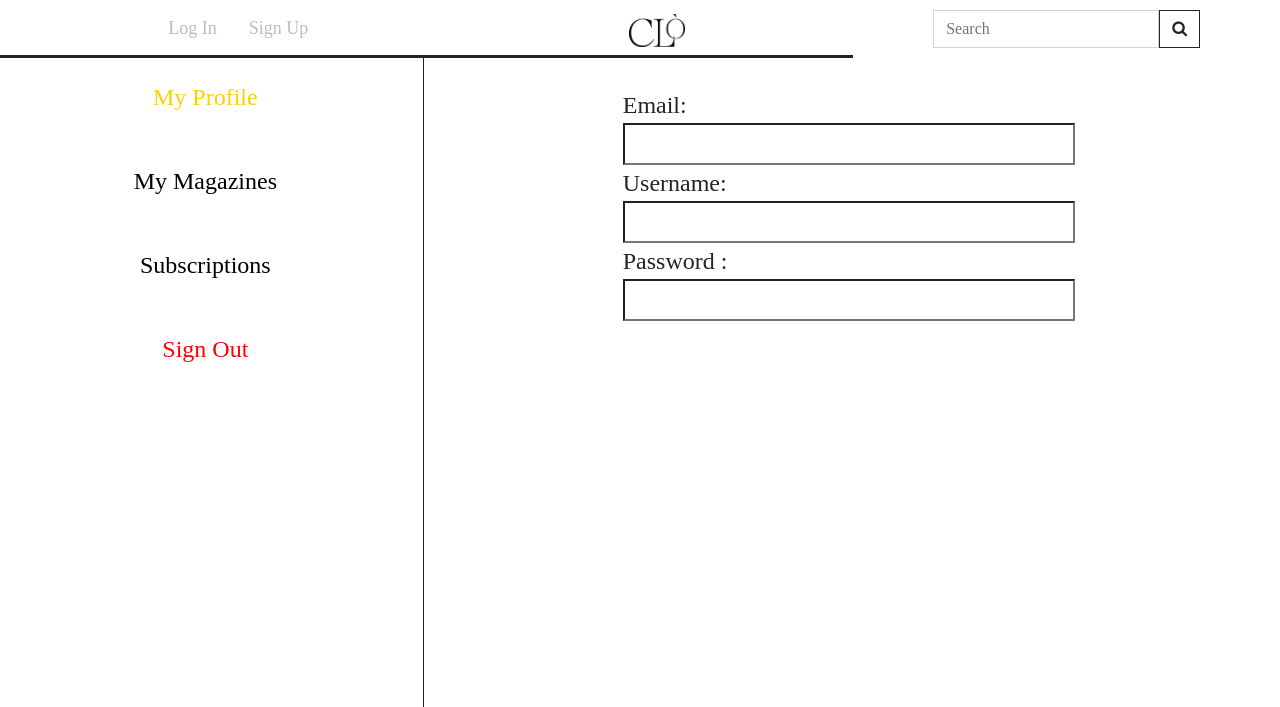
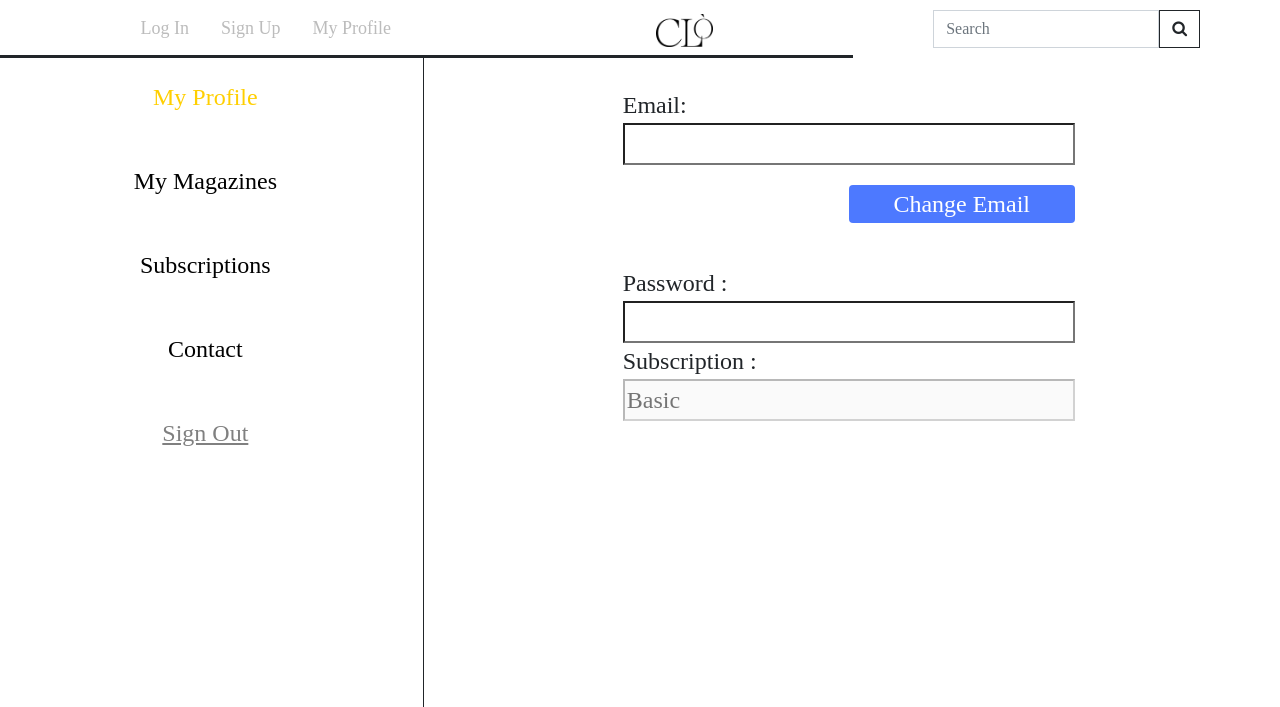
Before and after one commit to AaronMilne19/Clo, a Django app: page /myprofile/ in a window 1280 px wide. Shown: the top 707 px of the page. Run offline with Django 3.2, Linux system fonts and the light colour scheme; some libraries are stand-ins or nearby versions; some web fonts are replaced.

Commit message:
small changes to sidebar and profile page

```diff
--- a/static/styles/profile.css
+++ b/static/styles/profile.css
@@ -14,7 +14,7 @@
 
 .page-title:hover {
     color: #ffcf01;
-    transition: color 0.1s ease
+    transition: color 0.1s ease;
 }
 
 .page-list {
@@ -32,6 +32,31 @@
 
 .yellow {
     color: #ffcf01;
+}
+
+.button{
+    color:white;
+    border:none;
+    border-radius: 4px !important;
+    background:#4d79ff;
+}
+
+.button:hover{
+    color: white;
+    background-color: #99b3ff;
+    transition: background-color 0.5s ease
+}
+
+.sign-out{
+    text-align: center;
+    text-decoration:none;
+    color:grey;
+    text-decoration:underline;
+}
+
+.sign-out:hover{
+    color: #ff6666;
+    transition: color 0.1s ease;
 }
 
 body{
--- a/templates/myprofile.html
+++ b/templates/myprofile.html
@@ -28,7 +28,10 @@ My Profile
 				<div class="card-body mb-3 page-title">
 				Subscriptions
                 </div>
-                <div style="color:red" class="card-body mb-3 page-title">
+                <div class="card-body mb-3 page-title">
+				Contact
+                </div>
+                <div class="card-body mb-3 sign-out">
 				Sign Out
                 </div>
             </div>
@@ -41,10 +44,14 @@ My Profile
                     <div class="container">
                         <label>Email: </label>
                         <input type="text" name="email" value="" />
-                        <label>Username: </label>
+                        <input class="button" style = "float: right; margin-top: 20px; width: 50%;" type="submit" name="Save" value="Change Email" />
+
+                        <label style="margin-top: 100px";>Password :</label>
                         <input type="text" name="username" value="" />
-                        <label>Password :</label>
-                        <input type="password" name="password" value="" />
+
+                        <label>Subscription :</label>
+                        <input type="text" name="subscription" placeholder="Basic" disabled/>
+
                     </div>
                 </form>
             </div>
--- a/templates/navbar.html
+++ b/templates/navbar.html
@@ -54,6 +54,7 @@
                     <div class="links d-inline-flex">
                         <a class="nav-link px-auto" href="{% url 'home:login' %}">Log In</a>
                         <a class="nav-link px-auto" href="{% url 'home:signup' %}">Sign Up</a>
+                        <a class="nav-link px-auto" href="{% url 'home:myprofile' %}">My Profile</a>
                     </div>
                 </div>
 
```
